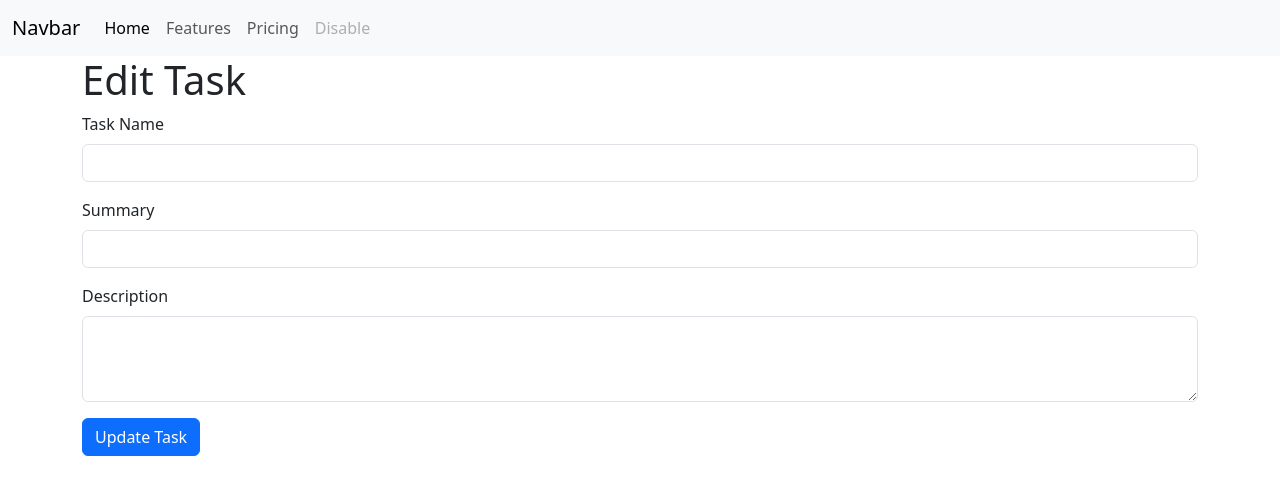
After one commit to Cadence1988/fe_task_mgr, a Python web app: template app/templates/edit.html in a window 1280 px wide. The commit adds this page. Shown: the top 495 px of the page. Run offline with Jinja, Linux system fonts and the light colour scheme; the template is opened without the code that fills it, so the values that code supplies are empty; some libraries are stand-ins or nearby versions.

Commit message:
updating code

```diff
--- a/app/__init__.py
+++ b/app/__init__.py
@@ -0,0 +1,5 @@
+from flask import Flask
+app = Flask(__name__)
+
+
+from app import routes
--- a/app/templates/base.html
+++ b/app/templates/base.html
@@ -4,9 +4,10 @@
 <head>
     <meta charset="UTF-8">
     <meta name="viewport" content="width=device-width, initial-scale=1.0">
-    <title>{% block title %}{% endblock titlt %}</title>
-    <link href="https://cdn.jsdelivr.net/npm/bootstrap@5.3.3/dist/css/bootstrap/min/css" rel="stylesheet"
+    <title>{% block title %}{% endblock title %}</title>
+    <link href="https://cdn.jsdelivr.net/npm/bootstrap@5.3.3/dist/css/bootstrap.min.css" rel="stylesheet"
         integrity="sha384-QWTKZyjpPEjISv5WaRU9OFeRpok6YctnYmDr5pNlyT2bRjXh0JMhjY6hW+ALEwIH" crossorigin="anonymous">
+
 </head>
 
 <body>
--- /dev/null
+++ b/app/templates/edit.html
@@ -0,0 +1,23 @@
+{% extends 'base.html' %}
+
+{% block title %}Edit Task{% endblock title %}
+
+{% block content %}
+<h1>Edit Task</h1>
+<form method="POST" action="/tasks/{{ task['id'] }}/edit/">
+    <div class="mb-3">
+        <label for="name" class="form-label">Task Name</label>
+        <input type="text" class="form-control" id="name" name="name" value="{{ task['name'] }}" required>
+    </div>
+    <div class="mb-3">
+        <label for="summary" class="form-label">Summary</label>
+        <input type="text" class="form-control" id="summary" name="summary" value="{{ task['summary'] }}" required>
+    </div>
+    <div class="mb-3">
+        <label for="description" class="form-label">Description</label>
+        <textarea class="form-control" id="description" name="description" rows="3"
+            required>{{ task['description'] }}</textarea>
+    </div>
+    <button type="submit" class="btn btn-primary">Update Task</button>
+</form>
+{% endblock content %}
```
Also changed, not shown: app/routes.py (+4 -4 lines), app/templates/list.html (+7 -7 lines), app/templates/new.html (added, +22 -0 lines).
